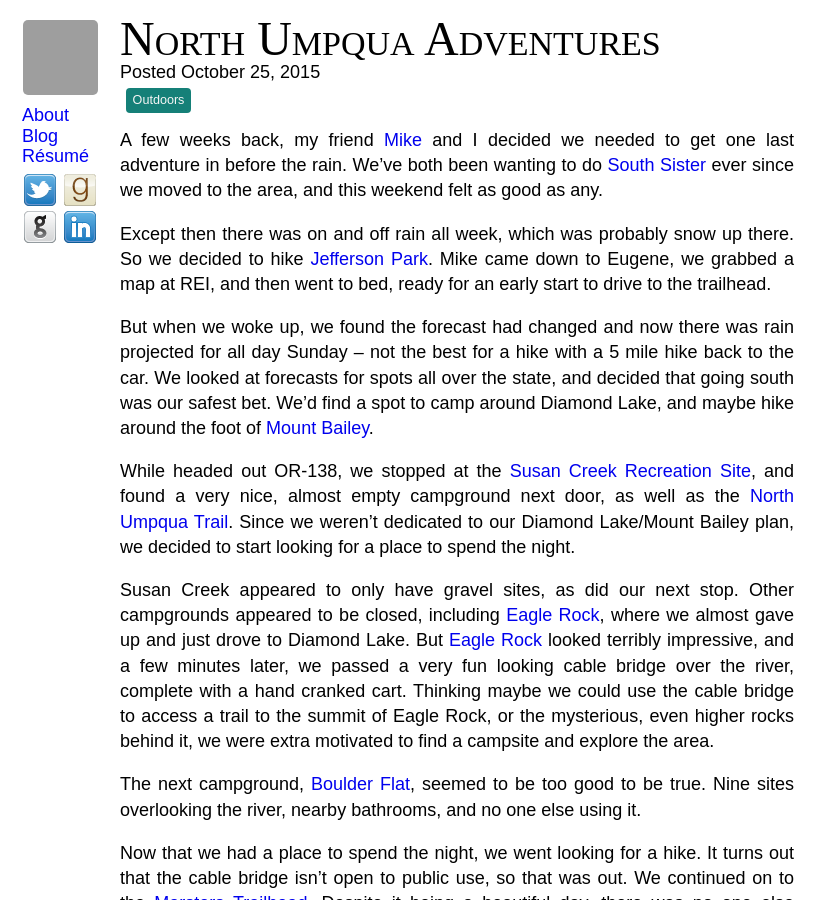
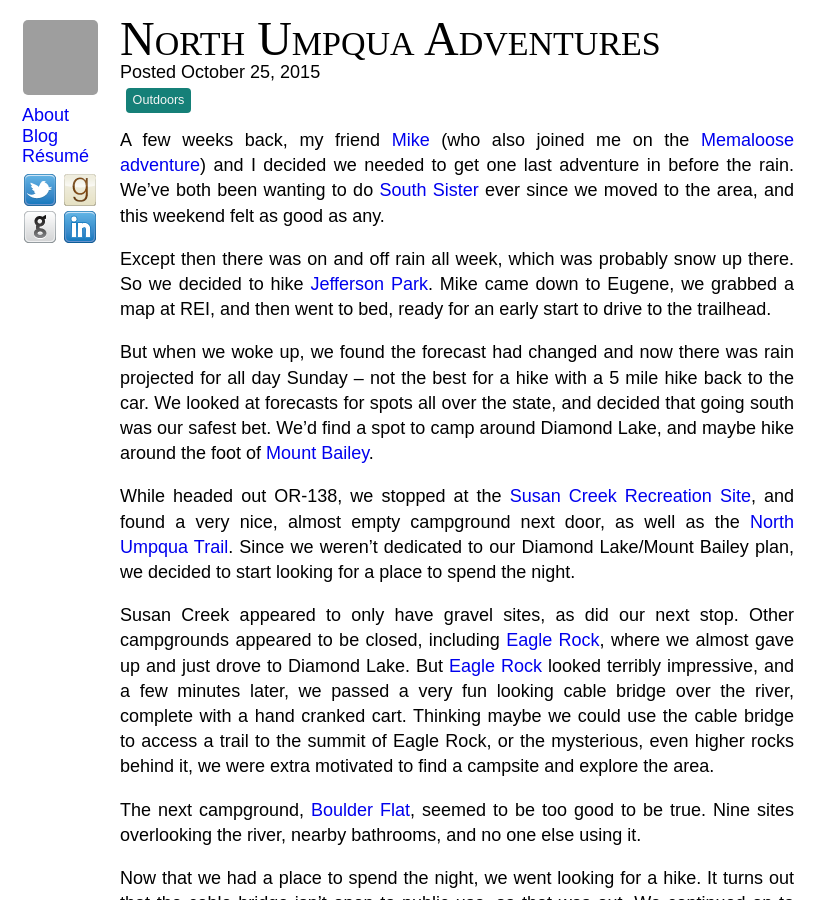
Before and after one commit to krschmidt/krschmidt.github.com, a Jekyll site: the page built from _posts/2015-10-25-n-umpqua.md, in a window 1280 px wide and 900 px high. Shown: the whole window, without its empty margins (0-835 px from the left). Built offline with Jekyll 4.4.1, drawn with Linux system fonts in a browser that asks for light colours; nearby versions of some CDN libraries; some web fonts are replaced; grey boxes are pictures that could not be loaded.

Commit message:
Added link to memaloose

```diff
--- a/_posts/2015-10-25-n-umpqua.md
+++ b/_posts/2015-10-25-n-umpqua.md
@@ -5,7 +5,7 @@ date: 2015-10-25 17:53:30
 tags:
 - Outdoors
 ---
-A few weeks back, my friend [Mike](http://www.mikepsaris.com) and I decided we needed to get one last adventure in before the rain. We've both been wanting to do [South Sister](http://www.everytrail.com/guide/south-sister-summit) ever since we moved to the area, and this weekend felt as good as any.
+A few weeks back, my friend [Mike](http://www.mikepsaris.com) (who also joined me on the [Memaloose adventure]({% post_url 2015-04-20-memaloose %})) and I decided we needed to get one last adventure in before the rain. We've both been wanting to do [South Sister](http://www.everytrail.com/guide/south-sister-summit) ever since we moved to the area, and this weekend felt as good as any.
 
 Except then there was on and off rain all week, which was probably snow up there. So we decided to hike [Jefferson Park](http://www.oregonhikers.org/field_guide/Jefferson_Park_from_Whitewater_Trailhead_Hike). Mike came down to Eugene, we grabbed a map at REI, and then went to bed, ready for an early start to drive to the trailhead.
 
```
